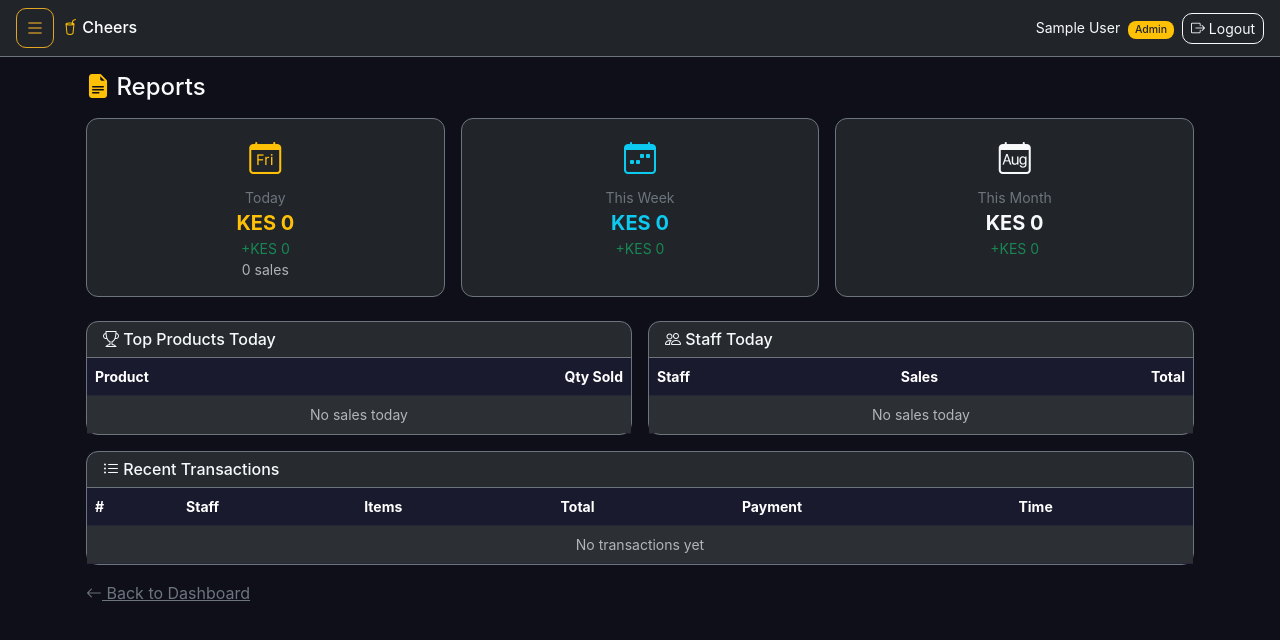
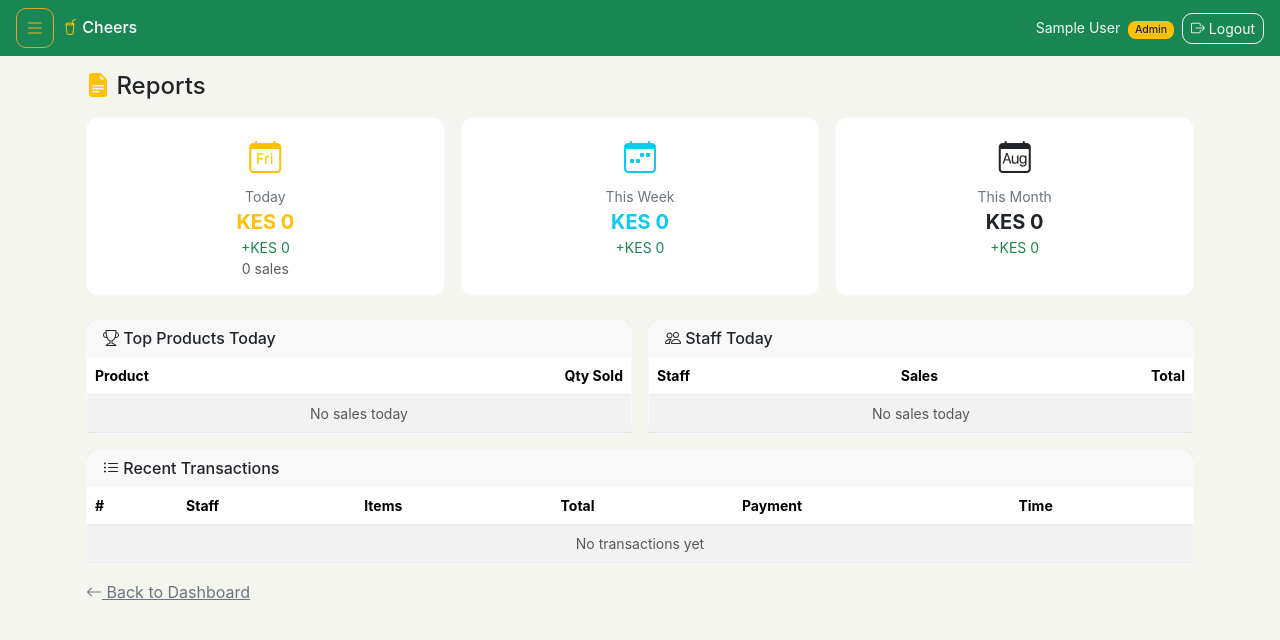
Before and after one commit to GeorgeNjoroge760/Club-cheers, a Flask app: page /reports in a window 1280 px wide. Shown: the top 640 px of the page. Run offline with Flask 3, Linux system fonts and the light colour scheme; the visitor is signed in with stand-in values (Sample User, id 1); data that the repository does not hold is empty.

Commit message:
switch to light theme with green navbar header

```diff
--- a/static/style.css
+++ b/static/style.css
@@ -1,13 +1,13 @@
 :root {
-    --bg-primary: #0f0f1a;
-    --bg-secondary: #1a1a2e;
-    --bg-card: #16213e;
+    --bg-primary: #f5f5f0;
+    --bg-secondary: #ffffff;
+    --bg-card: #ffffff;
     --accent: #e2a526;
     --accent-hover: #f0b832;
     --danger: #dc3545;
     --success: #27ae60;
     --info: #0dcaf0;
-    --text-primary: #f0f0f0;
+    --text-primary: #222;
     --text-muted: #888;
 }
 
@@ -104,8 +104,8 @@ body.pos-layout {
 }
 
 .btn-product {
-    background: var(--bg-card);
-    border: 1px solid #2a2a4a;
+    background: #fff;
+    border: 1px solid #e0e0e0;
     border-radius: 12px;
     color: var(--text-primary);
     min-height: 85px;
@@ -169,7 +169,7 @@ body.pos-layout {
 }
 
 .bg-dark-light {
-    background: rgba(255, 255, 255, 0.04);
+    background: rgba(0, 0, 0, 0.03);
 }
 
 .cart-item {
@@ -178,12 +178,8 @@ body.pos-layout {
 }
 
 /* Tables */
-.table-dark {
-    --bs-table-bg: var(--bg-secondary);
-}
-
 .table> :not(caption)>*>* {
-    border-bottom-color: rgba(255, 255, 255, 0.05);
+    border-bottom-color: rgba(0, 0, 0, 0.08);
 }
 
 /* Offcanvas nav */
@@ -194,10 +190,6 @@ body.pos-layout {
 .list-group-item {
     border-left: none;
     border-right: none;
-}
-
-.list-group-item:active {
-    background: var(--bg-card) !important;
 }
 
 /* Scrollbar */
@@ -211,7 +203,7 @@ body.pos-layout {
 }
 
 ::-webkit-scrollbar-thumb {
-    background: var(--bg-card);
+    background: #ccc;
     border-radius: 2px;
 }
 
@@ -236,7 +228,7 @@ body.pos-layout {
     .cart-panel {
         height: auto;
         max-height: 45vh;
-        border-top: 1px solid #333 !important;
+        border-top: 1px solid #ddd !important;
         border-left: none !important;
     }
 
--- a/templates/admin_login.html
+++ b/templates/admin_login.html
@@ -1,7 +1,7 @@
 {% extends "base.html" %}
 {% block content %}
 <div class="d-flex flex-column align-items-center justify-content-center vh-100 p-4">
-    <div class="card bg-dark border-secondary shadow" style="max-width: 400px; width: 100%;">
+    <div class="card border-light shadow" style="max-width: 400px; width: 100%;">
         <div class="card-body p-4">
             <div class="text-center mb-4">
                 <i class="bi bi-shield-lock-fill text-warning" style="font-size: 3rem;"></i>
@@ -13,11 +13,11 @@
             <form method="POST">
                 <div class="mb-3">
                     <label class="form-label"><i class="bi bi-person"></i> Username</label>
-                    <input type="text" name="username" class="form-control form-control-lg bg-dark text-light border-secondary" required autofocus>
+                    <input type="text" name="username" class="form-control form-control-lg " required autofocus>
                 </div>
                 <div class="mb-3">
                     <label class="form-label"><i class="bi bi-lock"></i> Password</label>
-                    <input type="password" name="password" class="form-control form-control-lg bg-dark text-light border-secondary" required>
+                    <input type="password" name="password" class="form-control form-control-lg " required>
                 </div>
                 <button type="submit" class="btn btn-warning btn-lg w-100 fw-bold">
                     <i class="bi bi-box-arrow-in-right"></i> Login
--- a/templates/base.html
+++ b/templates/base.html
@@ -1,5 +1,5 @@
 <!DOCTYPE html>
-<html lang="en" data-bs-theme="dark">
+<html lang="en">
 <head>
     <meta charset="UTF-8">
     <meta name="viewport" content="width=device-width, initial-scale=1.0, maximum-scale=1.0, user-scalable=no">
@@ -10,7 +10,7 @@
 </head>
 <body class="{% block body_class %}{% endblock %}">
     {% if session.get('staff_name') %}
-    <nav class="navbar navbar-dark bg-dark border-bottom border-secondary px-2 px-md-3">
+    <nav class="navbar navbar-dark bg-success px-2 px-md-3">
         <div class="d-flex align-items-center">
             <button class="btn btn-sm btn-outline-warning me-2" type="button" data-bs-toggle="offcanvas" data-bs-target="#navMenu">
                 <i class="bi bi-list fs-5"></i>
@@ -31,44 +31,44 @@
         </div>
     </nav>
 
-    <div class="offcanvas offcanvas-start bg-dark text-light" tabindex="-1" id="navMenu">
-        <div class="offcanvas-header border-bottom border-secondary">
+    <div class="offcanvas offcanvas-start" tabindex="-1" id="navMenu">
+        <div class="offcanvas-header border-bottom">
             <h5 class="offcanvas-title text-warning"><i class="bi bi-cup-straw"></i> Cheers Club</h5>
-            <button type="button" class="btn-close btn-close-white" data-bs-dismiss="offcanvas"></button>
+            <button type="button" class="btn-close" data-bs-dismiss="offcanvas"></button>
         </div>
         <div class="offcanvas-body p-0">
             <div class="list-group list-group-flush">
                 {% if session.get('role') == 'admin' %}
-                    <a href="{{ url_for('admin.dashboard') }}" class="list-group-item list-group-item-action bg-dark text-light border-secondary py-3">
+                    <a href="{{ url_for('admin.dashboard') }}" class="list-group-item list-group-item-action border-light py-3">
                         <i class="bi bi-grid-1x2-fill text-warning me-2"></i> Dashboard
                     </a>
-                    <a href="{{ url_for('orders.orders') }}" class="list-group-item list-group-item-action bg-dark text-light border-secondary py-3">
+                    <a href="{{ url_for('orders.orders') }}" class="list-group-item list-group-item-action border-light py-3">
                         <i class="bi bi-receipt text-warning me-2"></i> Orders
                     </a>
-                    <a href="{{ url_for('inventory.inventory') }}" class="list-group-item list-group-item-action bg-dark text-light border-secondary py-3">
+                    <a href="{{ url_for('inventory.inventory') }}" class="list-group-item list-group-item-action border-light py-3">
                         <i class="bi bi-box-seam-fill text-warning me-2"></i> Products
                     </a>
-                    <a href="{{ url_for('admin.staff_list') }}" class="list-group-item list-group-item-action bg-dark text-light border-secondary py-3">
+                    <a href="{{ url_for('admin.staff_list') }}" class="list-group-item list-group-item-action border-light py-3">
                         <i class="bi bi-people-fill text-warning me-2"></i> Users
                     </a>
-                    <a href="{{ url_for('pos.sales_history') }}" class="list-group-item list-group-item-action bg-dark text-light border-secondary py-3">
+                    <a href="{{ url_for('pos.sales_history') }}" class="list-group-item list-group-item-action border-light py-3">
                         <i class="bi bi-credit-card-2-front-fill text-warning me-2"></i> Sales
                     </a>
-                    <a href="{{ url_for('analytics.analytics') }}" class="list-group-item list-group-item-action bg-dark text-light border-secondary py-3">
+                    <a href="{{ url_for('analytics.analytics') }}" class="list-group-item list-group-item-action border-light py-3">
                         <i class="bi bi-graph-up-arrow text-warning me-2"></i> Analytics
                     </a>
-                    <a href="{{ url_for('reports.reports') }}" class="list-group-item list-group-item-action bg-dark text-light border-secondary py-3">
+                    <a href="{{ url_for('reports.reports') }}" class="list-group-item list-group-item-action border-light py-3">
                         <i class="bi bi-file-earmark-text-fill text-warning me-2"></i> Reports
                     </a>
-                    <hr class="border-secondary my-2">
-                    <a href="{{ url_for('admin.change_password') }}" class="list-group-item list-group-item-action bg-dark text-light border-secondary py-3">
+                    <hr class="my-2">
+                    <a href="{{ url_for('admin.change_password') }}" class="list-group-item list-group-item-action border-light py-3">
                         <i class="bi bi-shield-lock-fill text-warning me-2"></i> Change Password
                     </a>
                 {% else %}
-                    <a href="{{ url_for('pos.pos') }}" class="list-group-item list-group-item-action bg-dark text-light border-secondary py-3">
+                    <a href="{{ url_for('pos.pos') }}" class="list-group-item list-group-item-action border-light py-3">
                         <i class="bi bi-cart-fill text-warning me-2"></i> POS
                     </a>
-                    <a href="{{ url_for('pos.sales_history') }}" class="list-group-item list-group-item-action bg-dark text-light border-secondary py-3">
+                    <a href="{{ url_for('pos.sales_history') }}" class="list-group-item list-group-item-action border-light py-3">
                         <i class="bi bi-clock-history text-warning me-2"></i> My Sales
                     </a>
                 {% endif %}
--- a/templates/reports.html
+++ b/templates/reports.html
@@ -1,11 +1,11 @@
 {% extends "base.html" %}
 {% block content %}
 <div class="container p-3">
-    <h4 class="text-light mb-3"><i class="bi bi-file-earmark-text-fill text-warning"></i> Reports</h4>
+    <h4 class="text-dark mb-3"><i class="bi bi-file-earmark-text-fill text-warning"></i> Reports</h4>
 
     <div class="row g-2 g-md-3 mb-4">
         <div class="col-4">
-            <div class="card bg-dark border-secondary text-center p-3 h-100">
+            <div class="card border-light text-center p-3 h-100">
                 <i class="bi bi-calendar-day text-warning fs-2"></i>
                 <div class="text-secondary small mt-1">Today</div>
                 <div class="fs-5 fw-bold text-warning">KES {{ "%.0f"|format(today_stats.total) }}</div>
@@ -14,7 +14,7 @@
             </div>
         </div>
         <div class="col-4">
-            <div class="card bg-dark border-secondary text-center p-3 h-100">
+            <div class="card border-light text-center p-3 h-100">
                 <i class="bi bi-calendar-week text-info fs-2"></i>
                 <div class="text-secondary small mt-1">This Week</div>
                 <div class="fs-5 fw-bold text-info">KES {{ "%.0f"|format(week_stats.total) }}</div>
@@ -22,10 +22,10 @@
             </div>
         </div>
         <div class="col-4">
-            <div class="card bg-dark border-secondary text-center p-3 h-100">
-                <i class="bi bi-calendar-month text-light fs-2"></i>
+            <div class="card border-light text-center p-3 h-100">
+                <i class="bi bi-calendar-month text-dark fs-2"></i>
                 <div class="text-secondary small mt-1">This Month</div>
-                <div class="fs-5 fw-bold text-light">KES {{ "%.0f"|format(month_stats.total) }}</div>
+                <div class="fs-5 fw-bold text-dark">KES {{ "%.0f"|format(month_stats.total) }}</div>
                 <div class="small text-success">+KES {{ "%.0f"|format(month_stats.profit) }}</div>
             </div>
         </div>
@@ -33,12 +33,12 @@
 
     <div class="row g-2 g-md-3">
         <div class="col-md-6">
-            <div class="card bg-dark border-secondary h-100 mb-2 mb-md-0">
-                <div class="card-header border-secondary">
-                    <h6 class="mb-0 text-light"><i class="bi bi-trophy"></i> Top Products Today</h6>
+            <div class="card border-light h-100 mb-2 mb-md-0">
+                <div class="card-header border-light">
+                    <h6 class="mb-0 text-dark"><i class="bi bi-trophy"></i> Top Products Today</h6>
                 </div>
                 <div class="card-body p-0">
-                    <table class="table table-dark table-striped mb-0 small">
+                    <table class="table table-striped mb-0 small">
                         <thead>
                             <tr><th>Product</th><th class="text-end">Qty Sold</th></tr>
                         </thead>
@@ -55,12 +55,12 @@
         </div>
 
         <div class="col-md-6">
-            <div class="card bg-dark border-secondary h-100">
-                <div class="card-header border-secondary">
-                    <h6 class="mb-0 text-light"><i class="bi bi-people"></i> Staff Today</h6>
+            <div class="card border-light h-100">
+                <div class="card-header border-light">
+                    <h6 class="mb-0 text-dark"><i class="bi bi-people"></i> Staff Today</h6>
                 </div>
                 <div class="card-body p-0">
-                    <table class="table table-dark table-striped mb-0 small">
+                    <table class="table table-striped mb-0 small">
                         <thead>
                             <tr><th>Staff</th><th class="text-center">Sales</th><th class="text-end">Total</th></tr>
                         </thead>
@@ -77,12 +77,12 @@
         </div>
     </div>
 
-    <div class="card bg-dark border-secondary mt-3">
-        <div class="card-header border-secondary">
-            <h6 class="mb-0 text-light"><i class="bi bi-list-ul"></i> Recent Transactions</h6>
+    <div class="card border-light mt-3">
+        <div class="card-header border-light">
+            <h6 class="mb-0 text-dark"><i class="bi bi-list-ul"></i> Recent Transactions</h6>
         </div>
         <div class="table-responsive">
-            <table class="table table-dark table-striped mb-0 small">
+            <table class="table table-striped mb-0 small">
                 <thead>
                     <tr>
                         <th>#</th>
--- a/templates/staff_select.html
+++ b/templates/staff_select.html
@@ -3,7 +3,7 @@
 <div class="d-flex flex-column align-items-center justify-content-center vh-100 p-4">
     <div class="text-center mb-5">
         <i class="bi bi-cup-straw text-warning" style="font-size: 5rem;"></i>
-        <h1 class="text-light mt-3 fw-bold">Cheers Club</h1>
+        <h1 class="text-dark mt-3 fw-bold">Cheers Club</h1>
         <p class="text-secondary lead">Select attendant to start</p>
     </div>
     <div class="d-flex flex-column flex-sm-row flex-wrap justify-content-center gap-3 w-100" style="max-width: 600px;">
```
Also changed, not shown: templates/admin_dashboard.html (+10 -10 lines), templates/admin_staff.html (+4 -4 lines), templates/analytics.html (+18 -18 lines), templates/change_password.html (+4 -4 lines), templates/inventory.html (+4 -4 lines), templates/orders.html (+6 -6 lines), templates/pos.html (+10 -10 lines), templates/product_form.html (+7 -7 lines), templates/sales_history.html (+14 -14 lines), templates/staff_form.html (+4 -4 lines), templates/stock_in.html (+5 -5 lines).
